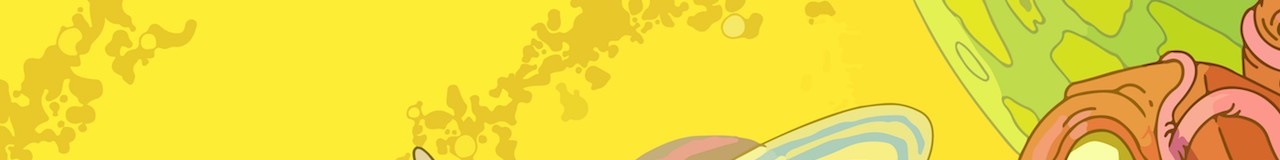
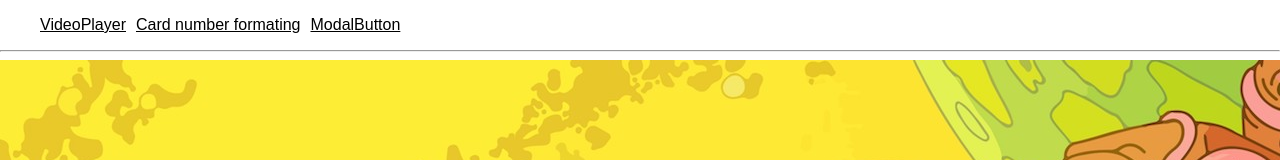
Before and after one commit to dex157/june-loftschool-react-homeworks, a React (Create React App) app: page / in a window 1280 px wide. Shown: the top 160 px of the page. Built offline with nearby package versions, Linux system fonts and the light colour scheme.

Commit message:
props card number undefined

```diff
--- a/src/components/App/App.js
+++ b/src/components/App/App.js
@@ -8,11 +8,11 @@ import './App.css';
 class App extends Component {
   render() {
     return (
-      // <Switcher>
-      <VideoPlayer />
-      // <CardNumberHolder />
-      // <ModalButton />
-      // </Switcher>
+      <Switcher>
+        <VideoPlayer />
+        <CardNumberHolder />
+        <ModalButton />
+      </Switcher>
     );
   }
 }
--- a/src/components/CardNumberHolder/CardNumberHolder.js
+++ b/src/components/CardNumberHolder/CardNumberHolder.js
@@ -1,9 +1,19 @@
-import React, {Component} from 'react';
+import React, { Component } from 'react';
+import CardNumberInput from './CardNumberInput';
 
 class CardNumberHolder extends Component {
+  state = {
+    cardNumber: 'пожалуйста'
+  };
+  static displayName = 'Card number formating ';
+
+  handleChange = value => {
+    this.setState({ cardNumber: value });
+  };
   render() {
+    const { cardNumber } = this.state.cardNumber;
     return (
-      null
+      <CardNumberInput cardNumber={cardNumber} onChange={this.handleChange} />
     );
   }
 }
--- a/src/components/CardNumberHolder/CardNumberInput.js
+++ b/src/components/CardNumberHolder/CardNumberInput.js
@@ -1,9 +1,48 @@
-import React, {Component} from 'react';
+import React, { Component } from 'react';
 
 class CardNumberInput extends Component {
+  state = {
+    number: ''
+  };
+
+  // static getDerivedStateFromProps(nextProps, prevState) {
+  //   return {
+  //     number: nextProps
+  //   };
+  // }
+
+  componentDidMount() {
+    let qwe = this.props.cardNumber;
+    // debugger;
+    const value = this.normalize(this.props.cardNumber);
+    this.setState({ number: this.format(value) });
+  }
+
+  componentWillReceiveProps(nextProps) {
+    // debugger;
+    this.setState(state => {
+      this.format(nextProps.cardNumber);
+    });
+  }
+
+  format = value => {
+    if (!value) {
+      return '';
+    }
+    const resultValue = value
+      .toString()
+      .replace(/(\w{4})/g, match => `${match} `);
+    return resultValue;
+  };
+
+  normalize = value => {
+    return value ? value.replace(/s/g, '') : '';
+  };
 
   render() {
-    return null;
+    const { number } = this.state.number;
+    // const { onChange } = this.props.onChange;
+    return <input value={number} onChange={this.props.onChange} />;
   }
 }
 
--- a/src/components/ModalButton/Modal.js
+++ b/src/components/ModalButton/Modal.js
@@ -1,8 +1,12 @@
 import { Component } from 'react';
+import ReactDOM from 'react-dom';
 
 class Modal extends Component {
   render() {
-    return null;
+    return ReactDOM.createPortal(
+      this.props.children,
+      document.getElementById('portal')
+    );
   }
 }
 
--- a/src/components/ModalButton/ModalButton.js
+++ b/src/components/ModalButton/ModalButton.js
@@ -1,9 +1,36 @@
-import React, { Component } from 'react';
+import React, { Component, Fragment } from 'react';
 import './ModalButton.css';
+import Modal from './Modal';
 
 class ModalButton extends Component {
+  state = {
+    isModalShow: false
+  };
+  hideModal = () => {
+    this.setState({ isModalShow: false });
+  };
+  showModal = () => {
+    this.setState({ isModalShow: true });
+  };
   render() {
-    return null;
+    const { isModalShow } = this.state;
+    return (
+      <Fragment>
+        <button onClick={this.showModal}>Show modal!</button>
+        {isModalShow && (
+          <Modal>
+            <div className="modal">
+              <div className="modal__fog">
+                <div className="modal__body">
+                  <h1>Модальное окно</h1>
+                  <button onClick={this.hideModal}>Close</button>
+                </div>
+              </div>
+            </div>
+          </Modal>
+        )}
+      </Fragment>
+    );
   }
 }
 
--- a/src/components/Switcher/Switcher.js
+++ b/src/components/Switcher/Switcher.js
@@ -5,8 +5,38 @@ import './Switcher.css';
 // а так же работать с child.type.name и child.type.displayName
 
 class Switcher extends Component {
+  state = {
+    selectedChild: 0
+  };
+  handleChangeChild = event => {
+    const target = event.target;
+    const id = target.dataset.id;
+    this.setState({ selectedChild: id });
+  };
   render() {
-    return null;
+    const { children } = this.props;
+    const { selectedChild } = this.state;
+    const childrenArr = React.Children.toArray(children);
+    return (
+      <div className="switcher">
+        <ul className="component-list">
+          {React.Children.map(children, (child, index) => (
+            <li
+              className="component-list__name"
+              key={index}
+              data-id={index}
+              onClick={this.handleChangeChild}
+            >
+              {child.type.displayName || child.type.name}
+            </li>
+          ))}
+        </ul>
+        <hr />
+        <section className="component-wrapper">
+          {childrenArr[selectedChild]}
+        </section>
+      </div>
+    );
   }
 }
 
--- a/src/components/VideoPlayer/VideoPlayer.js
+++ b/src/components/VideoPlayer/VideoPlayer.js
@@ -4,6 +4,8 @@ import './VideoPlayer.css';
 
 class VideoPlayer extends PureComponent {
   video = React.createRef();
+
+  static displayName = 'VideoPlayer';
 
   play = () => {
     this.video.current.play();
```
